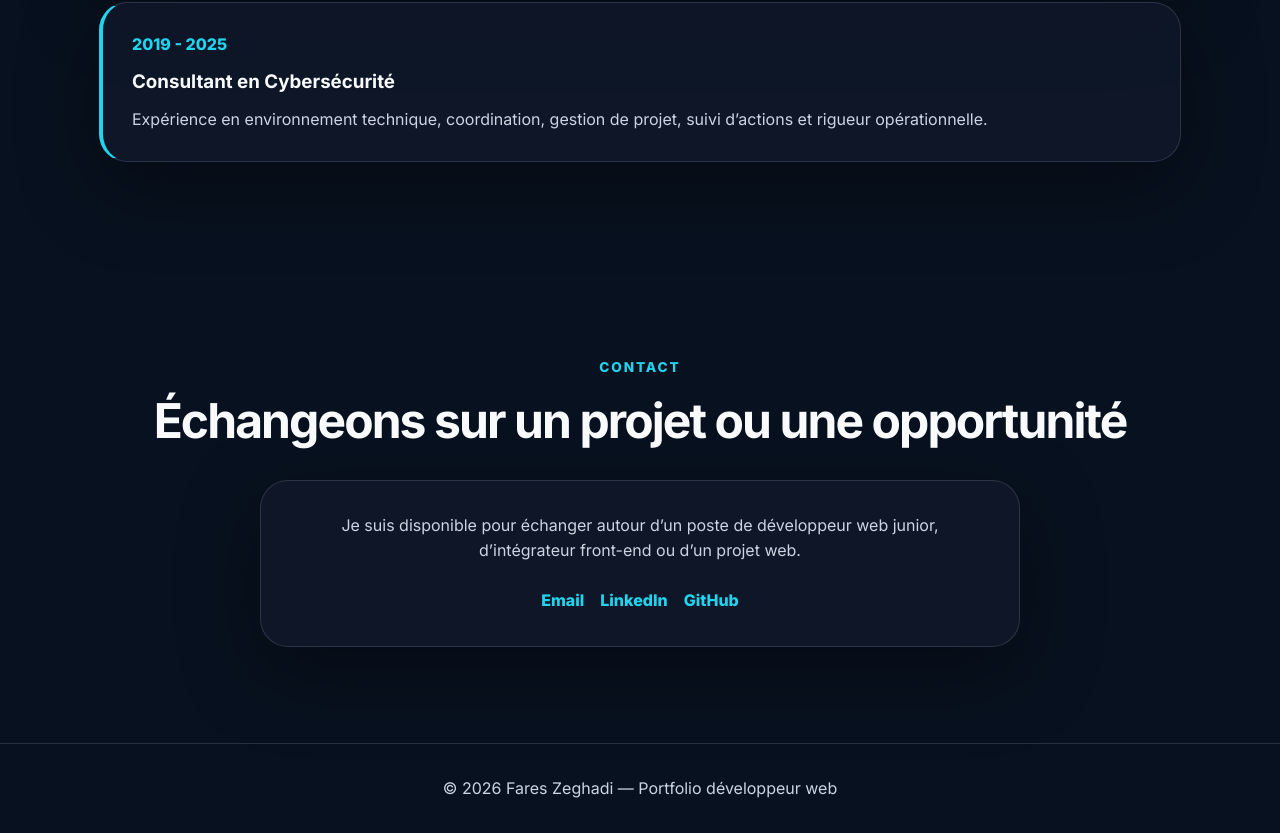
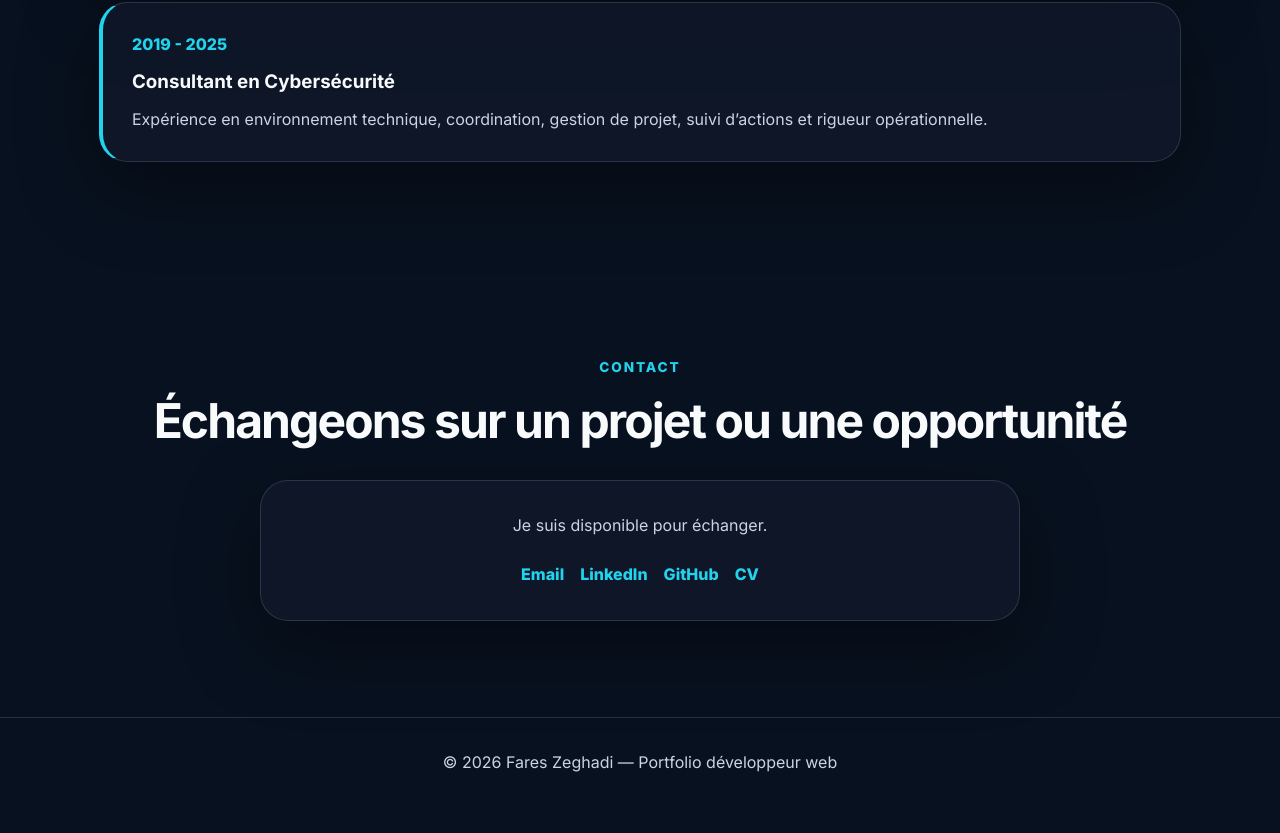
Before and after one commit to Fares570/portfolio-fares, a React (Vite) app: page / in a window 1280 px wide. Shown: the part 5962-6795 px from the top of the page. After the commit the page ends 6770 px from the top, so only its background shows below. Built offline with nearby package versions, Linux system fonts and the light colour scheme.

Commit message:
Ajout CV

```diff
--- a/src/components/Contact.jsx
+++ b/src/components/Contact.jsx
@@ -1,3 +1,6 @@
+import cvPdf from "../assets/CV_Fares_Zeghadi.pdf";
+
+
 function Contact() {
   return (
     <section id="contact" className="section contact-section">
@@ -6,8 +9,7 @@ function Contact() {
 
       <div className="contact-card">
         <p>
-          Je suis disponible pour échanger autour d’un poste de développeur web junior,
-          d’intégrateur front-end ou d’un projet web.
+          Je suis disponible pour échanger.
         </p>
 
         <div className="contact-links">
@@ -28,6 +30,14 @@ function Contact() {
           >
             GitHub
           </a>
+
+          <a
+            href={cvPdf}
+            target="_blank"
+            rel="noreferrer"
+          >
+            CV
+          </a>
         </div>
       </div>
     </section>
```
Also changed, not shown: 1 other file (tests, documents, lock files or other folders).
